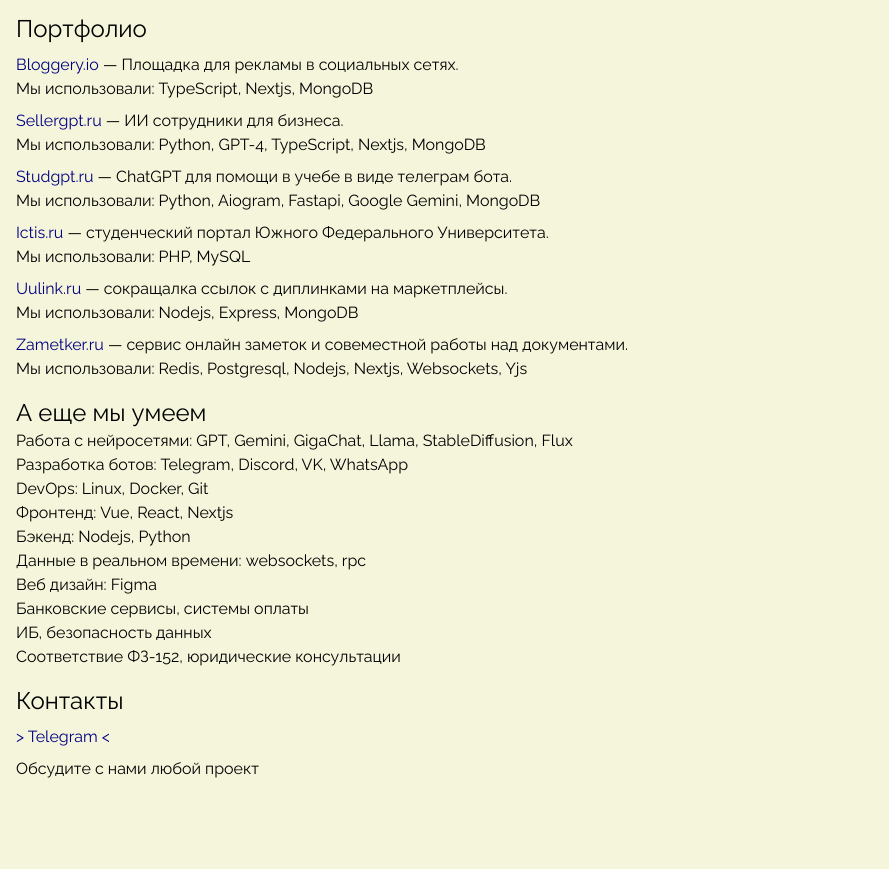
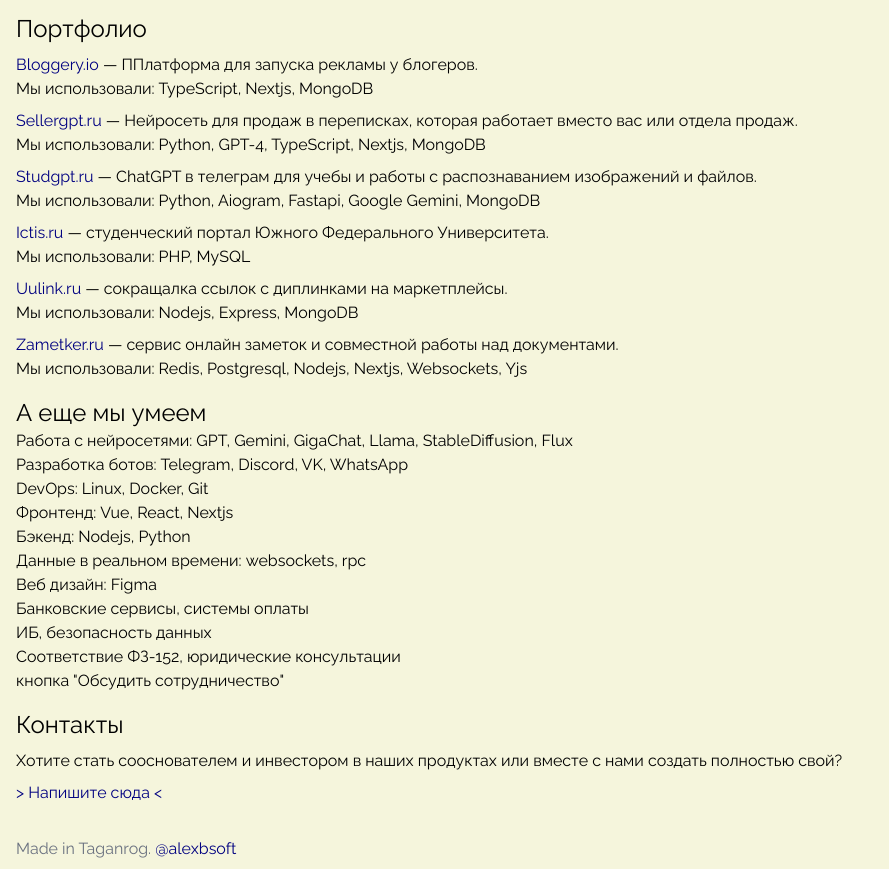
Before and after one commit to fullhouseit/landing, a plain HTML site: page index.html in a window 1280 px wide. Shown: the part 147-1016 px from the top of the page, without its empty margins (0-889 px from the left). Before the commit the page ends 936 px from the top, so only its background shows below. Drawn offline with nearby package versions, Linux system fonts and the light colour scheme.

Commit message:
Обновление описания проектов. Ссылка на Марка.

```diff
--- a/index.html
+++ b/index.html
@@ -54,21 +54,21 @@
           <a href="https://bloggery.io" target="_blank" rel="noreferrer"
             >Bloggery.io</a
           >
-          — Площадка для рекламы в социальных сетях.
+          — ППлатформа для запуска рекламы у блогеров.
         </div>
         <p>Мы использовали: TypeScript, Nextjs, MongoDB</p>
       </div>
       <div class="my-2">
         <div>
           <a href="https://sellergpt.ru" target="_blank" rel="noreferrer">Sellergpt.ru</a>
-          — ИИ сотрудники для бизнеса.
+          — Нейросеть для продаж в переписках, которая работает вместо вас или отдела продаж.
         </div>
         <p>Мы использовали: Python, GPT-4, TypeScript, Nextjs, MongoDB</p>
       </div>
       <div class="my-2">
         <div>
             <a href="https://studgpt.ru" target="_blank" rel="noreferrer">Studgpt.ru</a>
-            — ChatGPT для помощи в учебе в виде телеграм бота.</div>
+            — ChatGPT в телеграм для учебы и работы с распознаванием изображений и файлов.</div>
         <p>Мы использовали: Python, Aiogram, Fastapi, Google Gemini, MongoDB</p>
       </div>
       <div class="my-2">
@@ -85,7 +85,7 @@
       <div class="my-2">
         <div>
           <a href="https://zametker.ru" target="_blank" rel="noreferrer">Zametker.ru</a>
-          — сервис онлайн заметок и совеместной работы над документами.
+          — сервис онлайн заметок и совместной работы над документами.
         </div>
         <p>Мы использовали: Redis, Postgresql, Nodejs, Nextjs, Websockets, Yjs</p>
       </div>
@@ -107,16 +107,22 @@
       <p>Соответствие ФЗ-152, юридические консультации</p>
     </div>
 
+       кнопка "Обсудить сотрудничество"
+
     <div class="mt-4">
       <h2 class="text-2xl">Контакты</h2>
+      <div class="my-2">Хотите стать сооснователем и инвестором в наших продуктах или вместе с нами создать полностью свой?</div>
       <div class="my-2">
-        <a href="https://t.me/AlexBSoft" target="_blank" rel="noreferrer"> > Telegram < </a>
+        <a href="https://t.me/markberozkin" target="_blank" rel="noreferrer"> > Напишите сюда < </a>
       </div>
-      <div class="my-2">Обсудите с нами любой проект</div>
+    </div>
+
+    <div class="mt-8"></div>
+      <div class="my-2 flex-col text-gray-500">Made in Taganrog. <a href="https://t.me/AlexBSoft" target="_blank" rel="noreferrer"> @alexbsoft </a></div>
     </div>
 
     <script>
-        console.log("Хочешь работать? Напиши мне в Telegram @AlexBSoft (¬‿¬)");
+        console.log("Хочешь работать у нас? Напиши мне в Telegram @AlexBSoft (¬‿¬)");
     </script>
   </body>
 </html>
```
